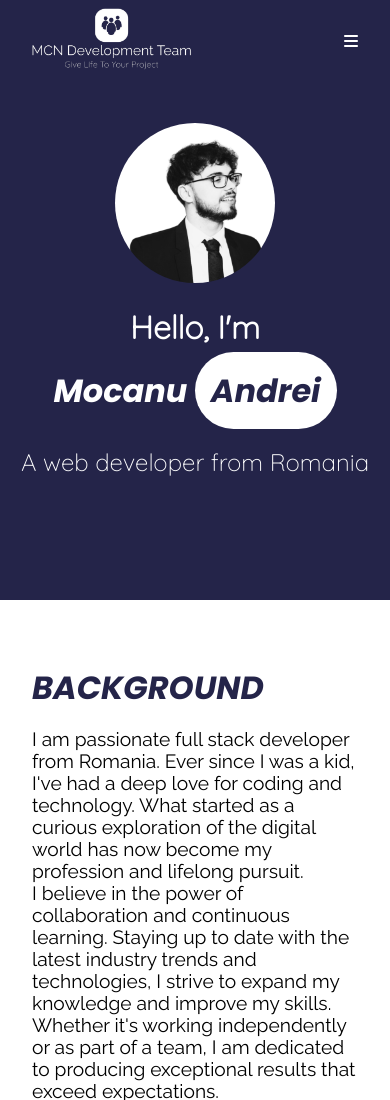
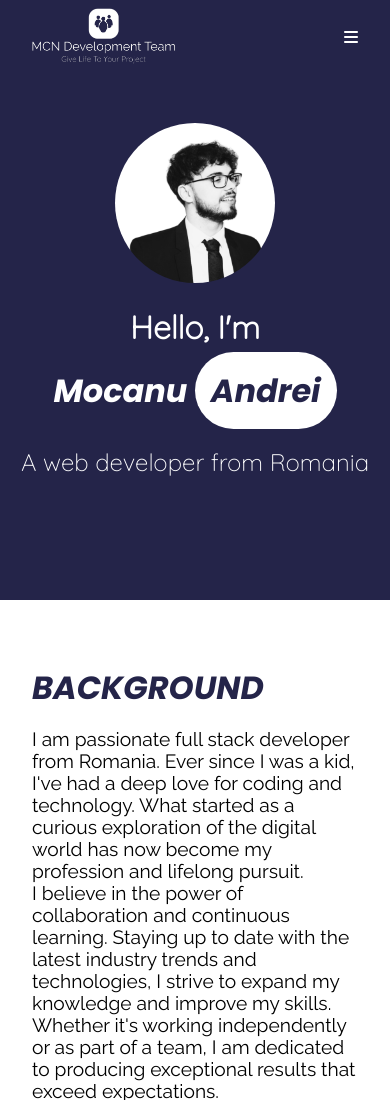
Before and after one commit to mocanuandrei1/MCNDevelopmentTeam, a plain HTML site: page index.html in a window 390 px wide. Shown: the top 1100 px of the page. Drawn offline with Linux system fonts and the light colour scheme.

Commit message:
updated logo size 2

```diff
--- a/resources/css/style.css
+++ b/resources/css/style.css
@@ -206,7 +206,7 @@ header {
     }
 
     #meniu-mcn div a img {
-        max-width: 10rem;
+        max-width: 9rem;
     }
 }
 
```
